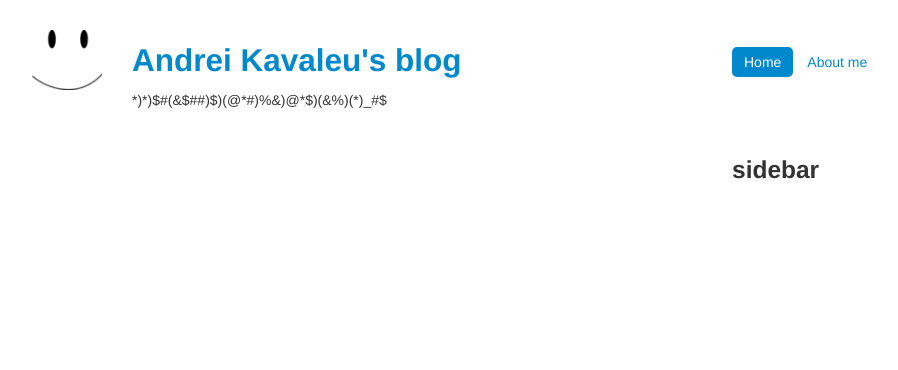
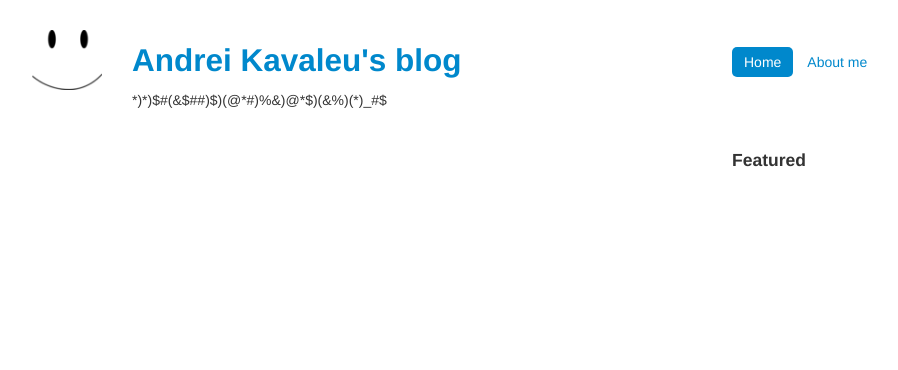
Before and after one commit to akava/akava_site, a Django app: page / in a window 1280 px wide. Shown: the top 370 px of the page, without its empty margins (223-1121 px from the left). Run offline with Django 3.2, Linux system fonts and the light colour scheme; data that the repository does not hold is empty; parts of the project's set-up code (start-up, migrations or seed data) failed here and were passed over.

Commit message:
Featured posts are shown on the sidebar

```diff
--- a/blog/templates/blog/base.html
+++ b/blog/templates/blog/base.html
@@ -36,7 +36,10 @@
         {% block body %}{% endblock %}
     </div>
     <div class="span3">
-        <h3>sidebar</h3>
+        <h4>Featured</h4>
+        {% for f in featured %}
+            <a href="{{ f.get_absolute_url }}">{{ f.title|safe }}</a>
+        {% endfor %}
     </div>
 </div>
 
--- a/blog/views.py
+++ b/blog/views.py
@@ -5,9 +5,11 @@ from blog.models import Entry
 
 def index(request):
     entries = Entry.objects.all() if request.user.is_superuser else Entry.objects.filter(status__exact=Entry.LIVE_STATUS).all()
+    featured = entries.filter(featured__exact = True).all()
     return render(request,
                   'blog/index.html',
-                  {'entries': entries})
+                  {'entries': entries,
+                   'featured': featured})
 
 def entry(request, id, slug):
     entries = Entry.objects if request.user.is_superuser else Entry.objects.filter(status__exact=Entry.LIVE_STATUS)
@@ -19,6 +21,8 @@ def entry(request, id, slug):
     if slug != entry.slug:
         return HttpResponseRedirect(entry.get_absolute_url())
 
+    featured = entries.filter(featured__exact = True).all()
     return render(request,
                   'blog/entry.html',
-                  {'item': entry})
+                  {'item': entry,
+                   'featured': featured})
```
